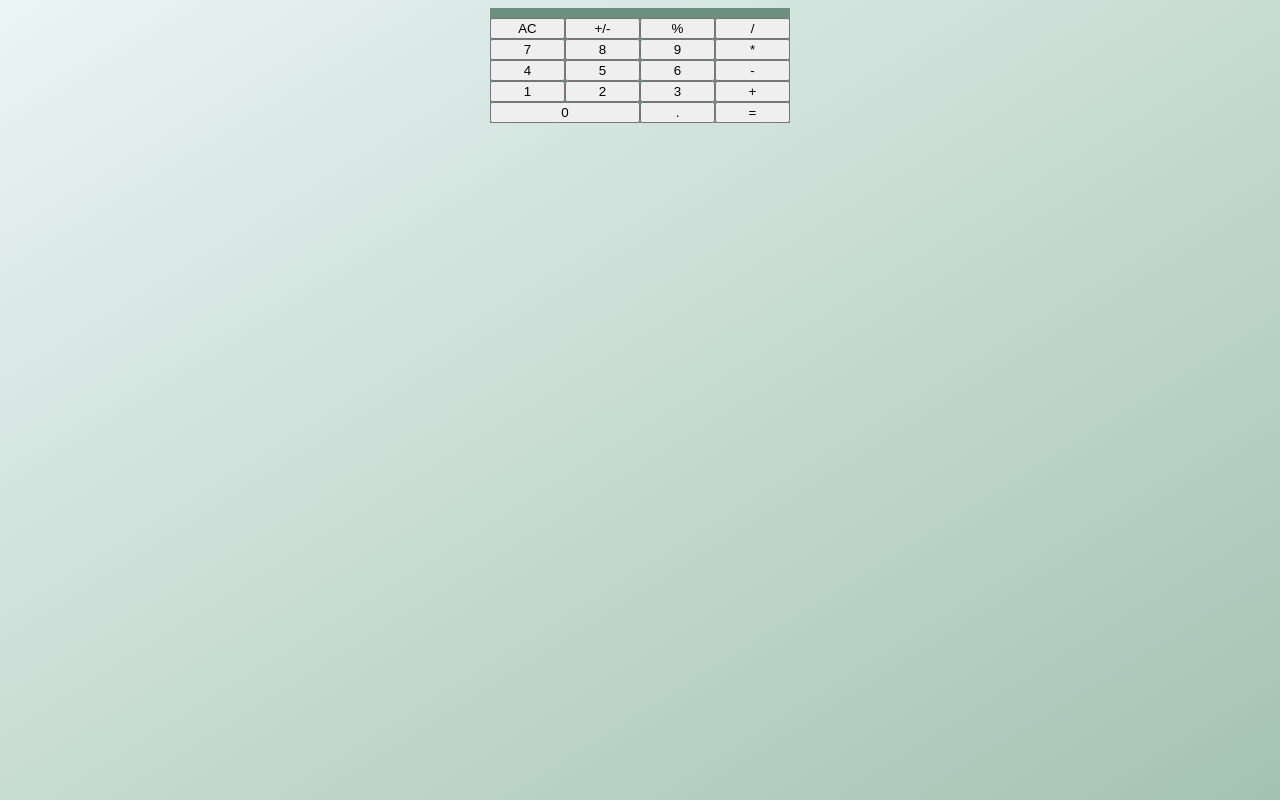
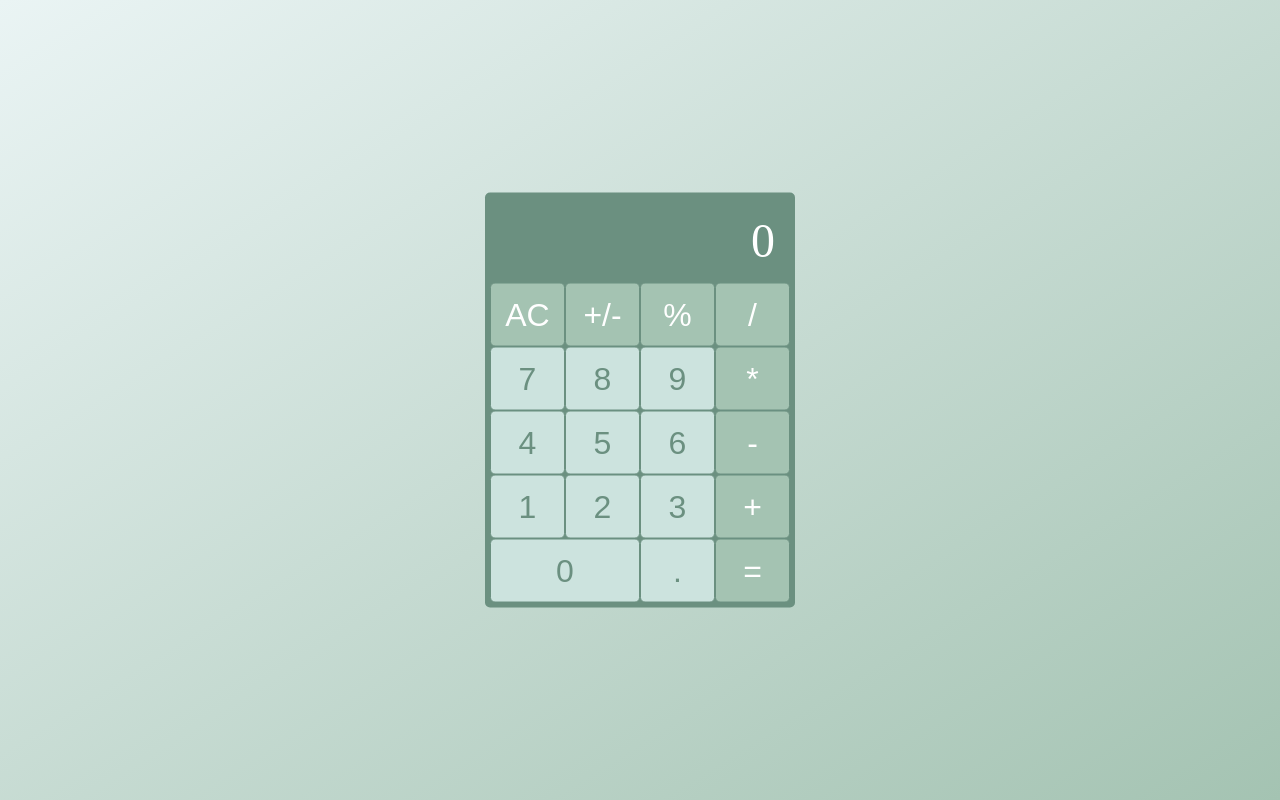
Before and after one commit to lyndsielane/ui-calculator, a plain HTML site: page index.html in a window 1280 px wide. Drawn offline with Linux system fonts and the light colour scheme.

Commit message:
calculator styled

```diff
--- a/index.html
+++ b/index.html
@@ -15,27 +15,27 @@
   <body>
     <div class="calculator">
       <div class="wrap">
-        <div class="display"></div>
+        <div class="display">0</div>
         <div class="functions">
-          <button value="clear">AC</button>
-          <button value="pos-neg">+/-</button>
-          <button value="%">%</button>
-          <button value="/">/</button>
+          <button value="clear" class="outside">AC</button>
+          <button value="pos-neg" class="outside">+/-</button>
+          <button value="%" class="outside">%</button>
+          <button value="/"" class="outside">/</button>
           <button value="7">7</button>
           <button value="8">8</button>
           <button value="9">9</button>
-          <button value="*">*</button>
+          <button value="*" class="outside">*</button>
           <button value="4">4</button>
           <button value="5">5</button>
           <button value="6">6</button>
-          <button value="-">-</button>
+          <button value="-" class="outside">-</button>
           <button value="1">1</button>
           <button value="2">2</button>
           <button value="3">3</button>
-          <button value="+">+</button>
+          <button value="+" class="outside">+</button>
           <button value="0" class="large">0</button>
           <button value=".">.</button>
-          <button value="=">=</button>
+          <button value="=" class="outside">=</button>
         </div>
       </div>
     </div>
--- a/style.css
+++ b/style.css
@@ -12,10 +12,17 @@ body {
 .calculator {
   max-width: 300px;
   background-color: #6b9080;
+  padding: 5px;
+  border-radius: 5px;
+  position: absolute;
+  top: 50%;
+  left: 50%;
+  transform: translate(-50%, -50%);
 }
 
 .display {
-  padding: 5px;
+  color: white;
+  padding: 15px;
   font-size: 3rem;
   text-align: right;
 }
@@ -27,8 +34,19 @@ body {
 
 button {
   flex: 0 1 25%;
+  font-size: 2rem;
+  background-color: #cce3de;
+  border-radius: 5px;
+  border: 1px solid #6b9080;
+  height: 4rem;
+  color: #6b9080;
 }
 
 .large {
   flex: 0 1 50%;
 }
+
+.outside {
+  background-color: #a4c3b2;
+  color: white;
+}
```
